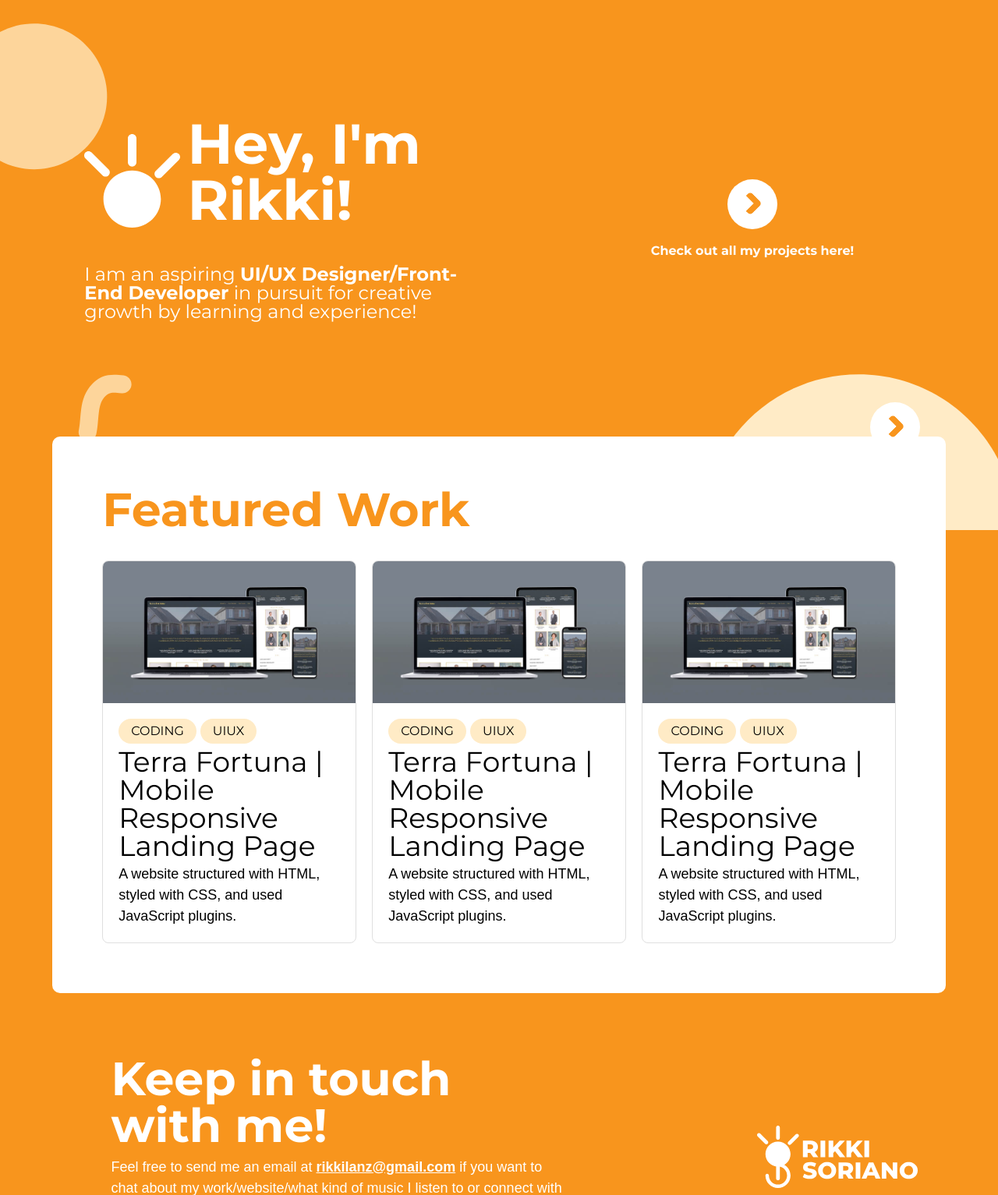
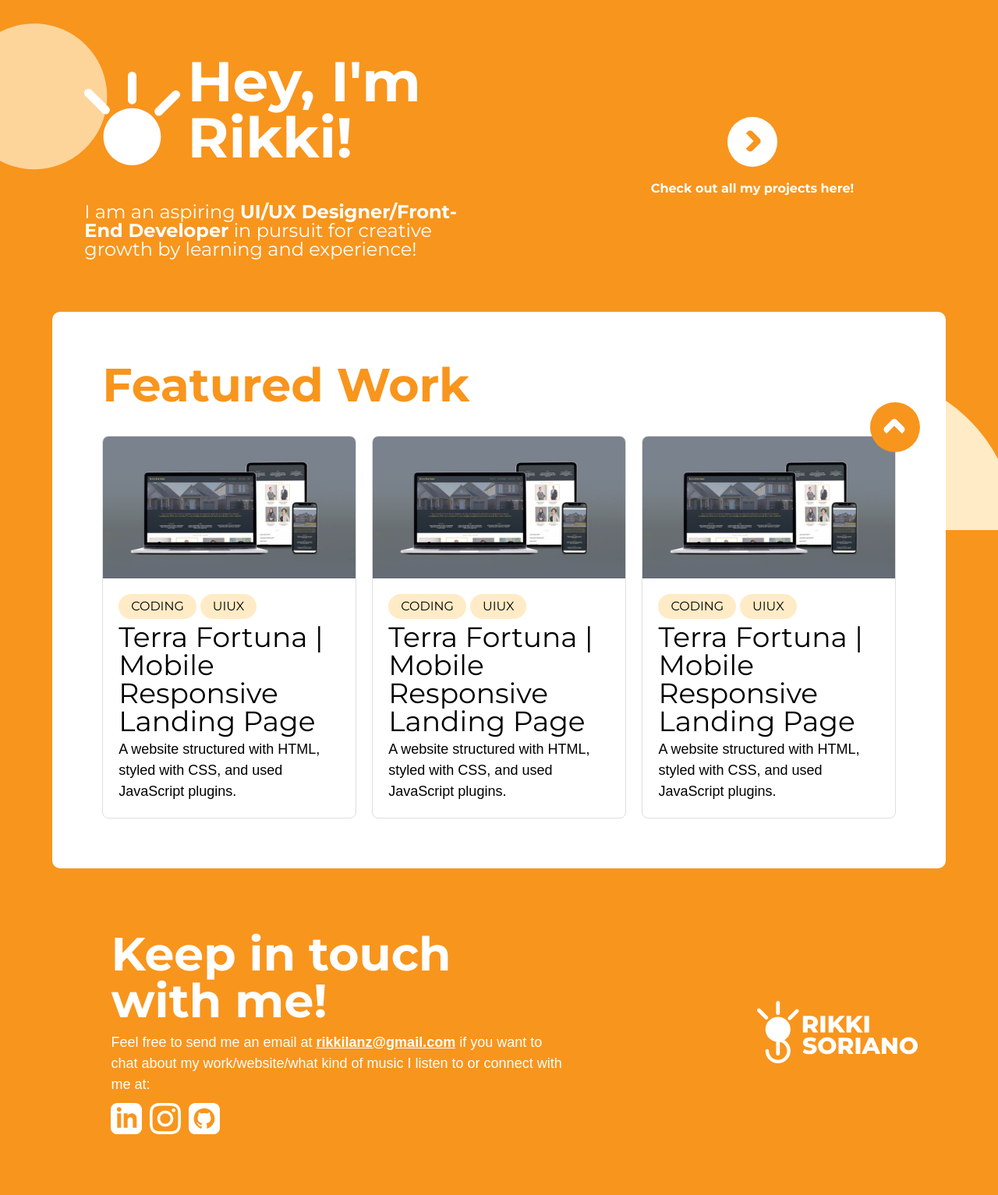
Before and after one commit to rikkilanz/rikki-soriano-portfolio, a PHP site: page / in a window 1280 px wide. Shown: the part 120-1653 px from the top of the page at 78% size. After the commit the page ends 1575 px from the top, so only its background shows below. Run offline with PHP 8.4, Linux system fonts and the light colour scheme; some web fonts are replaced.

Commit message:
update
- minor UI updates

```diff
--- a/index.php
+++ b/index.php
@@ -4,7 +4,7 @@
 <body>
     <?php include('partials/header.php') ?>
     <main>
-        <div class="btn btn__circle btn--top"></div>
+        <div class="btn btn__circle btn--top btn--orange"></div>
         <section class="intro">
             <div class="container grid">
                 <div class="left-col flex">
--- a/styles/main.css
+++ b/styles/main.css
@@ -188,6 +188,14 @@ img {
   position: fixed;
   bottom: 100px;
   right: 100px;
+  transform: rotate(-90deg);
+}
+.btn--orange {
+  background-color: #F8951D;
+}
+.btn--orange::after {
+  border-top: 0.5em solid white;
+  border-right: 0.5em solid white;
 }
 
 .project {
@@ -241,7 +249,7 @@ img {
 .intro .container {
   grid-template-columns: repeat(12, 1fr);
   gap: 20px;
-  height: 70vh;
+  height: 50vh;
 }
 .intro .left-col {
   grid-column: 2/7;
--- a/styles/pages/_index.scss
+++ b/styles/pages/_index.scss
@@ -196,6 +196,15 @@ img {
         position: fixed;
         bottom: 100px;
         right: 100px;
+        transform: rotate(-90deg);
+    }
+    &--orange{
+        background-color: $rikki-color-1;
+        &::after {
+            border-top: 0.5em solid white;
+            border-right: 0.5em solid white;
+        }
+        // color: white;
     }
 }
 
@@ -252,7 +261,7 @@ img {
     .container {
         grid-template-columns: repeat(12, 1fr);
         gap: 20px;
-        height: 70vh;
+        height: 50vh;
     }
     .left-col {
         grid-column: 2 / 7;
```
Also changed, not shown: 1 other file.
